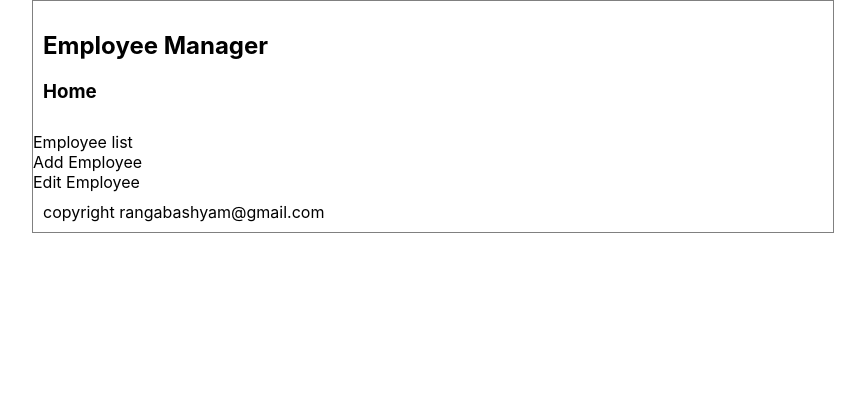
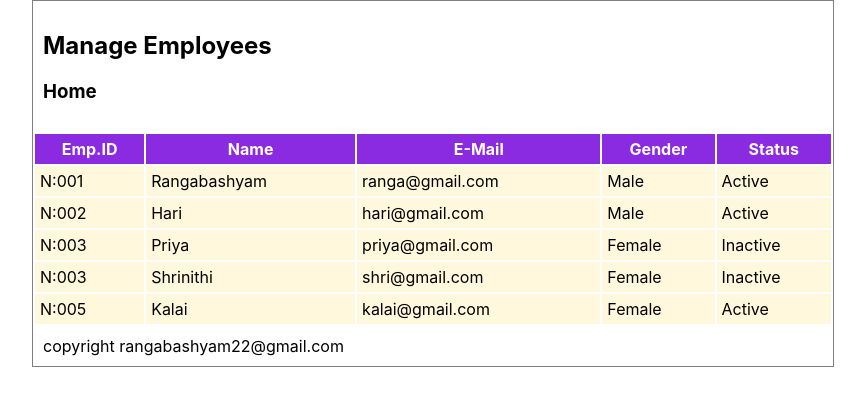
Before and after one commit to ranga-godhandaraman/employee-ops, a React (Create React App) app: page /login in a window 1280 px wide. Shown: the top 406 px of the page, without its empty margins (207-1072 px from the left). Built offline with nearby package versions, Linux system fonts and the light colour scheme.

Commit message:
added list.js

```diff
--- a/src/App.js
+++ b/src/App.js
@@ -1,15 +1,15 @@
 import './App.css';
 import Header from './component/header/header.js';
 import Footer from './component/footer/footer.js';
+import List from './pages/employees/list';
 
 function App() {
   return (
     <div className='app'>
       <Header></Header>
       <div className='content'>
-       <div>Employee list</div>
-        <div>Add Employee</div>
-        <div>Edit Employee</div>
+        <List />
+
        </div>
        <Footer/>
 
--- a/src/component/footer/footer.js
+++ b/src/component/footer/footer.js
@@ -3,7 +3,7 @@ import './footer.css'
 function Footer() {
     return (
         <div className='footer'>
-            copyright rangabashyam@gmail.com
+            copyright rangabashyam22@gmail.com
         </div>
     )
 }
--- a/src/component/header/header.js
+++ b/src/component/header/header.js
@@ -3,7 +3,7 @@ import './header.css';
 function Header() {
     return (
         <div className='header'>
-            <h2>Employee Manager</h2>
+            <h2>Manage Employees</h2>
             <h3>Home</h3>
         </div>
     )
--- /dev/null
+++ b/src/pages/employees/list.css
@@ -0,0 +1,16 @@
+table{
+    width: 100%;
+}
+
+
+th{
+    background-color: blueviolet;
+    padding: 5px;
+    color: white;
+}
+
+td{
+    background-color: cornsilk;
+    padding: 5px;
+
+}
--- /dev/null
+++ b/src/pages/employees/list.js
@@ -0,0 +1,54 @@
+import './list.css'
+
+function List(){
+    return(
+        <div>
+            <table>
+                <tr>
+                    <th>Emp.ID </th>
+                    <th>Name</th>
+                    <th>E-Mail</th>
+                    <th>Gender</th>
+                    <th>Status</th>
+                </tr>
+                <tr>
+                    <td>N:001 </td>
+                    <td>Rangabashyam </td>
+                    <td> ranga@gmail.com</td>
+                    <td>Male </td>
+                    <td>Active </td>
+                </tr>
+                <tr>
+                    <td>N:002</td>
+                    <td>Hari </td>
+                    <td>hari@gmail.com </td>
+                    <td> Male</td>
+                    <td> Active</td>
+                </tr>
+                <tr>
+                    <td>N:003</td>
+                    <td>Priya </td>
+                    <td>priya@gmail.com </td>
+                    <td>Female </td>
+                    <td>Inactive </td>
+                </tr>
+                <tr>
+                    <td>N:003</td>
+                    <td>Shrinithi </td>
+                    <td>shri@gmail.com </td>
+                    <td>Female </td>
+                    <td>Inactive </td>
+                </tr>
+                <tr>
+                    <td>N:005</td>
+                    <td>Kalai </td>
+                    <td>kalai@gmail.com </td>
+                    <td>Female</td>
+                    <td>Active</td>
+                </tr>
+            </table>
+        </div>
+    )
+}
+
+export default List;
```
